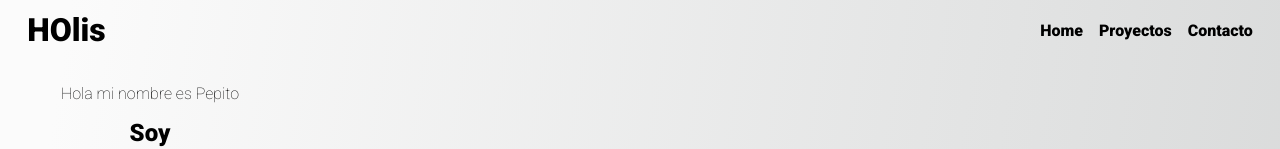
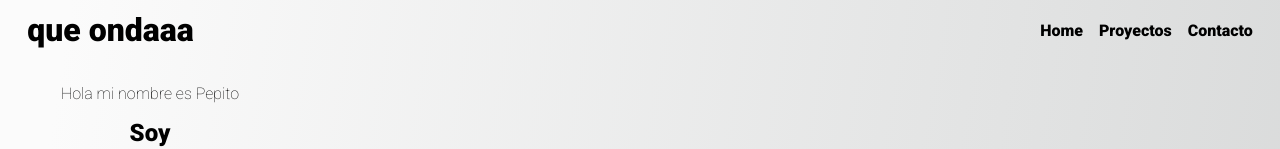
Before and after one commit to caroefe/10clase-github, a plain HTML site: page index.html in a window 1280 px wide. Shown: the top 149 px of the page. Drawn offline with Linux system fonts and the light colour scheme.

Commit message:
4to cambio index

```diff
--- a/index.html
+++ b/index.html
@@ -18,7 +18,7 @@
 <body>
 
     <header>
-        <h1>HOlis</h1>
+        <h1>que ondaaa</h1>
         <nav>
             <ul>
                 <li>Home</li>
```
